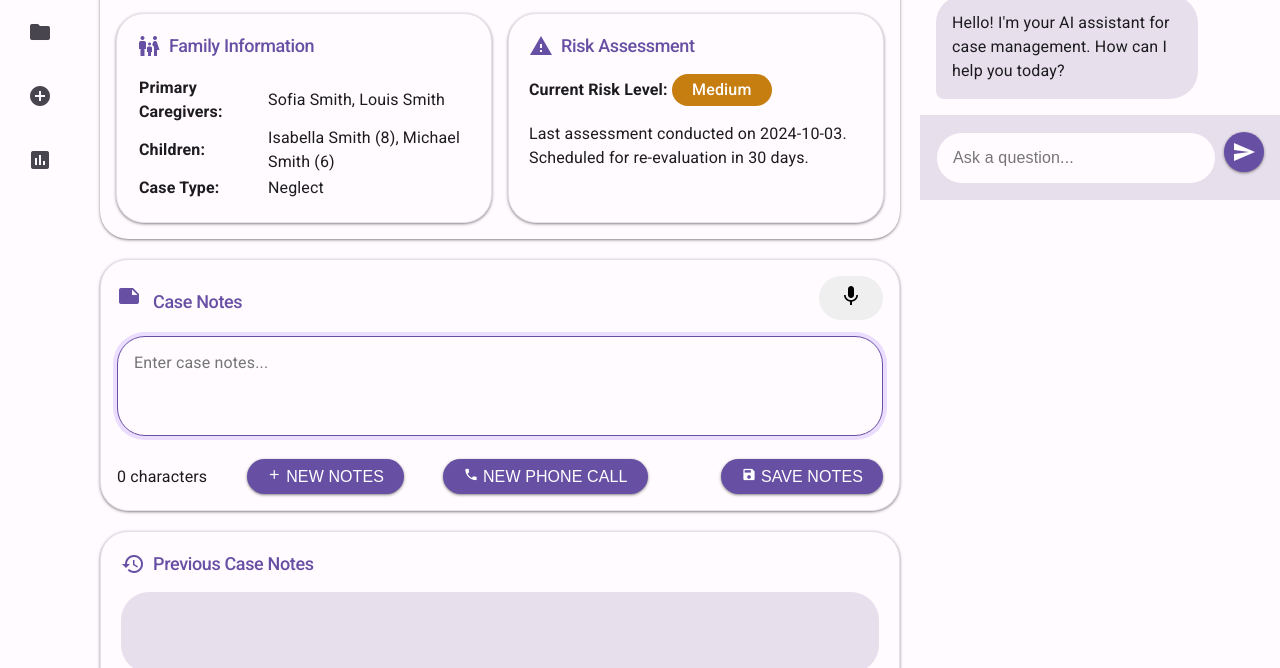
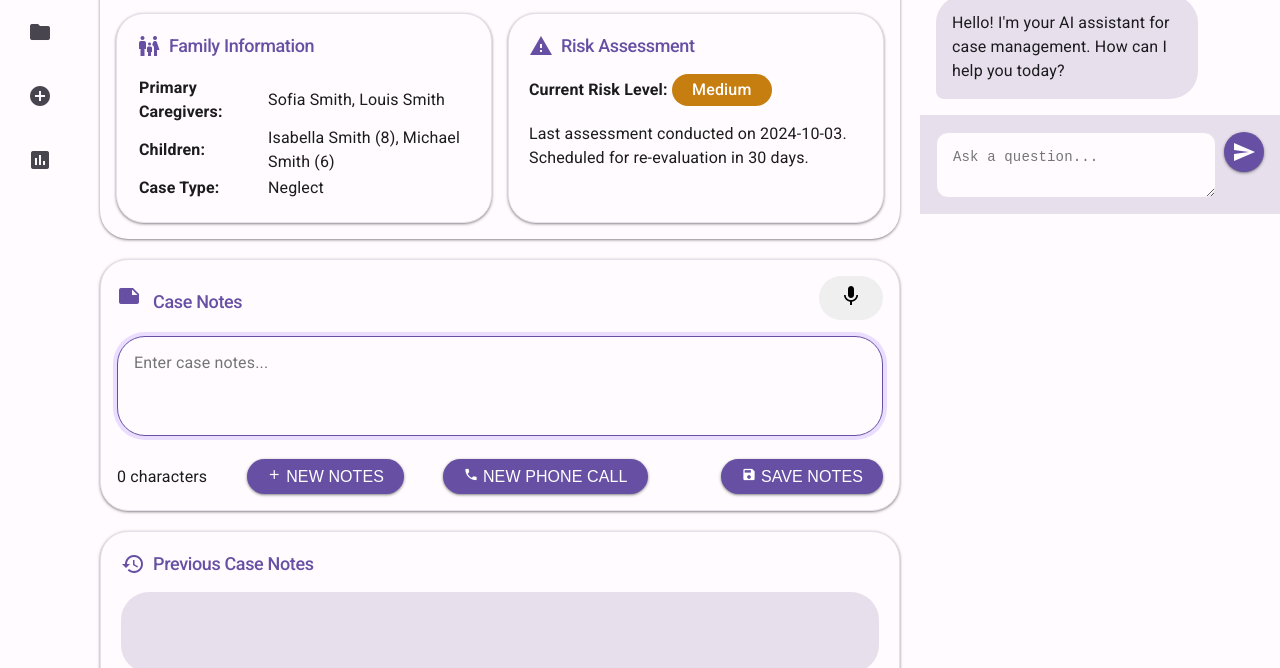
Before and after one commit to gabbyburke/cw-caseworker-demo, a plain HTML site: page appserver/site/index.html in a window 1280 px wide. Shown: the part 132-800 px from the top of the page. Drawn offline with Linux system fonts and the light colour scheme; no server answers.

Commit message:
updates to final demo code

```diff
--- a/appserver/site/css/styles.css
+++ b/appserver/site/css/styles.css
@@ -723,8 +723,9 @@ body {
     flex: 1;
     padding: var(--spacing-sm);
     border: 1px solid var(--color-border);
-    border-radius: var(--border-radius-full);
-    font-size: var(--font-size-base);
+    /* border-radius: 10; */
+    border-radius: var(--border-radius-md);
+    font-size: var(--font-size-small);
     letter-spacing: var(--letter-spacing-base);
     transition: all var(--transition-base);
     background-color: var(--color-surface);
@@ -975,7 +976,7 @@ body {
 }
 
 .size-pulse {
-    animation: sizePulse 1.5s;
+    animation: sizePulse 3s;
 }
 
 @keyframes sizePulse {
--- a/appserver/site/index.html
+++ b/appserver/site/index.html
@@ -208,8 +208,10 @@
 
                 <form class="chat-form js-chat-form" id="chat-form">
                     <label for="ai-input" class="visually-hidden">Ask AI Assistant</label>
-                    <input type="text" id="ai-input" class="chat-form__input" placeholder="Ask a question..."
-                        autocomplete="off" required>
+                    <!-- <input type="text" id="ai-input" class="chat-form__input" placeholder="Ask a question..."
+                        autocomplete="off" required> -->
+                    <textarea type="text" id="ai-input" class="chat-form__input" placeholder="Ask a question..."
+                        autocomplete="off" required></textarea>
                     <button type="submit" onclick="javascript:handleChatBotQuery();" class="chat-form__submit"
                         id="chat-submit" aria-label="Send message">
                         <i class="material-icons">send</i>
```
Also changed, not shown: 1 other file.
